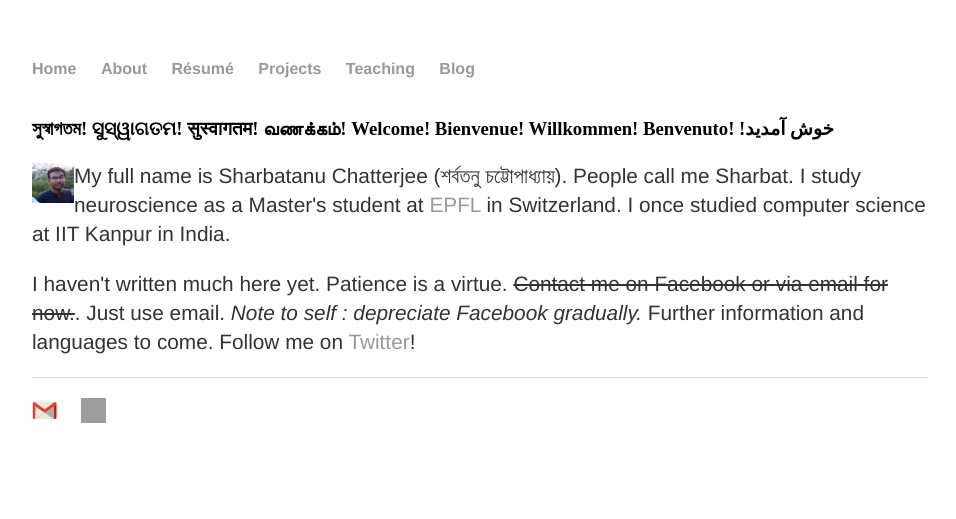
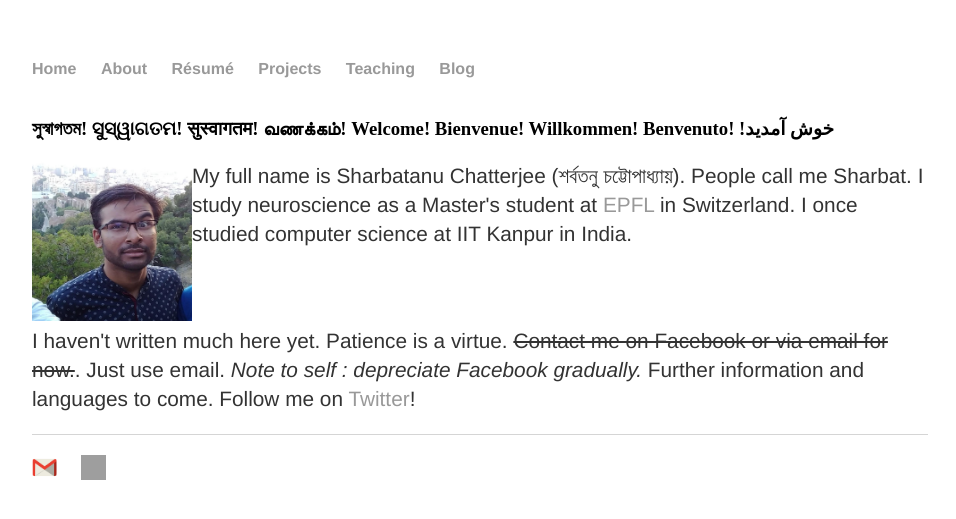
Before and after one commit to sharbatc/sharbatc.github.io, a Jekyll site: the page built from index.html, in a window 1280 px wide. Shown: the top 519 px of the page, without its empty margins (160-1116 px from the left). Built offline with Jekyll 4.4.1, drawn with Linux system fonts in a browser that asks for light colours; grey boxes are pictures that could not be loaded.

Commit message:
Update index.html

```diff
--- a/index.html
+++ b/index.html
@@ -4,6 +4,7 @@ title: SharbatC
 ---
 <div class="blurb">
 	<h3>সুস্বাগতম! ସୁସ୍ୱାଗତମ! सुस्वागतम! வணக்கம்! Welcome! Bienvenue! Willkommen! Benvenuto! !خوش آمديد</h3>
-	<p><img src="/img/profpicmalaga.png" alt="My photo from Malaga" style="float:left;width:42px;height:42px;">My full name is Sharbatanu Chatterjee (শর্বতনু চট্টোপাধ্যায়). People call me Sharbat. I study neuroscience as a Master's student at <a href="https://epfl.ch/">EPFL</a> in Switzerland. I once studied computer science at IIT Kanpur in India.</p>
+	<p><img src="/img/profpicmalaga.png" alt="My photo from Malaga" style="float:left;width:160px;height:160px;">My full name is Sharbatanu Chatterjee (শর্বতনু চট্টোপাধ্যায়). People call me Sharbat. I study neuroscience as a Master's student at <a href="https://epfl.ch/">EPFL</a> in Switzerland. I once studied computer science at IIT Kanpur in India.</p>
+	<br></br>
 	<p>I haven't written much here yet. Patience is a virtue. <del>Contact me on Facebook or via email for now.</del>. Just use email. <i>Note to self : depreciate Facebook gradually.</i> Further information and languages to come. Follow me on <a href="https://twitter.com/sharbat_c">Twitter</a>!</p>
 </div><!-- /.blurb -->
```
